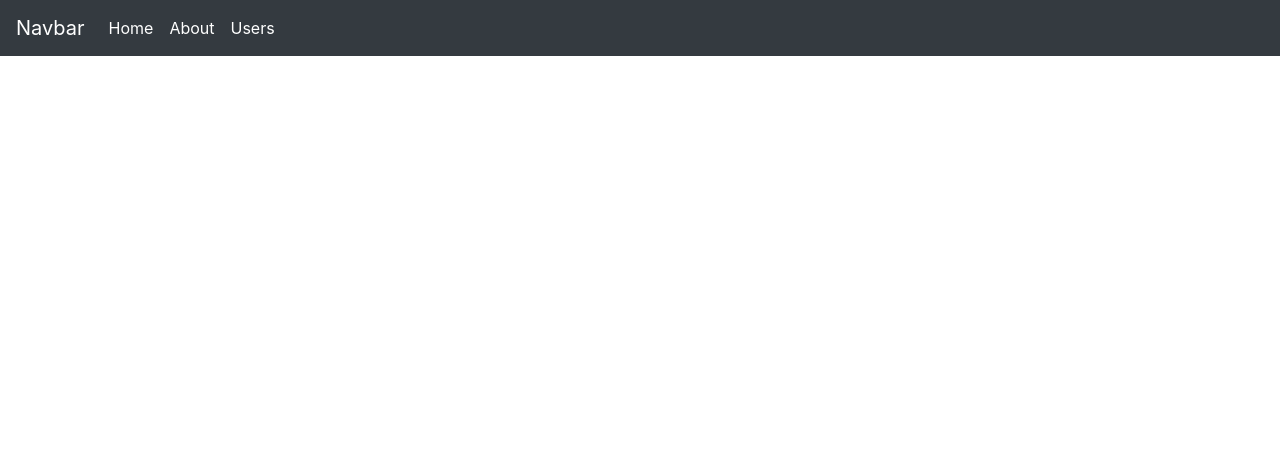
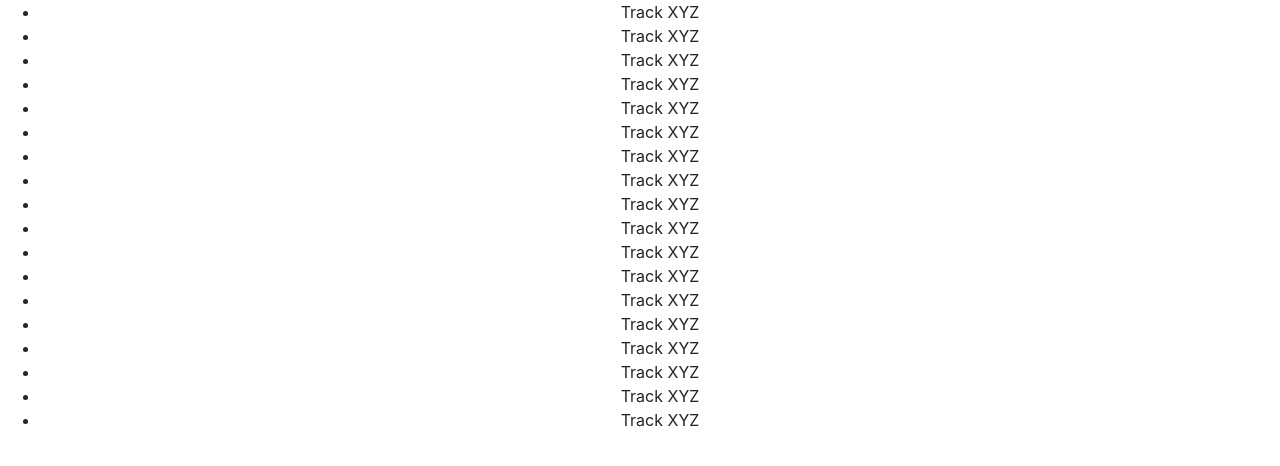
Before and after one commit to bogdankrenz/EPWS2020BystronKrenz, a React (Create React App) app in the folder Rapid_Prototype/service-worker/: page /playlist in a window 1280 px wide. Shown: the top 466 px of the page. Built offline with nearby package versions, Linux system fonts and the light colour scheme.

Commit message:
added frontend stuff

```diff
--- a/Rapid_Prototype/service-worker/src/App.js
+++ b/Rapid_Prototype/service-worker/src/App.js
@@ -1,27 +1,21 @@
-import {Navbar, Nav} from "react-bootstrap"
-import './App.css';
-import Home from "./Home"
-import About from "./About"
-import Users from "./Users"
-import {Link, Route, BrowserRouter as Router, Switch} from "react-router-dom"
+import { Navbar, Nav } from "react-bootstrap";
+import "./App.css";
+import Home from "./components/Home/Home.jsx";
+import CreateParty from "./components/Party/Host/CreateParty.jsx";
+import PartyDetails from "./components/Party/Guest/PartyDetails.jsx";
+import Playlist from "./components/Party/Host/Playlist.jsx";
+import { Link, Route, BrowserRouter as Router, Switch } from "react-router-dom";
 
 function App() {
   return (
     <div className="App">
       <Router>
-      <Navbar bg="dark" variant="dark">
-        <Navbar.Brand >Navbar</Navbar.Brand>
-        <Nav className="mr-auto">
-          <Nav.Link ><Link to="/">Home</Link></Nav.Link>
-          <Nav.Link ><Link to="/about">About</Link></Nav.Link>
-          <Nav.Link ><Link to="/users">Users</Link></Nav.Link>
-        </Nav>
-      </Navbar>
-      <Switch>
-        <Route exact path="/" component={Home}></Route>
-        <Route path="/about" component={About}></Route>
-        <Route path="/users" component={Users}></Route>
-      </Switch>
+        <Switch>
+          <Route exact path="/" component={Home}></Route>
+          <Route path="/create" component={CreateParty}></Route>
+          <Route path="/party" component={PartyDetails}></Route>
+          <Route path="/playlist" component={Playlist}></Route>
+        </Switch>
       </Router>
     </div>
   );
--- a/Rapid_Prototype/service-worker/src/Home.js
+++ /dev/null
@@ -1,12 +0,0 @@
-import React from "react";
-import { Button } from "react-bootstrap";
-
-export default function Home() {
-  return (
-    <div>
-      <h1>Home Component</h1>
-
-      <Button variant="success">Sign in with Spotify</Button>
-    </div>
-  );
-}
--- /dev/null
+++ b/Rapid_Prototype/service-worker/src/components/Home/Home.jsx
@@ -0,0 +1,18 @@
+import React from "react";
+import { Button } from "react-bootstrap";
+import { Link } from "react-router-dom";
+
+export default function Home() {
+  return (
+    <div style={{ margin: "10px" }}>
+      <Link to="/party">
+        <Button variant="success">Sign in with Spotify</Button>
+      </Link>
+      <div style={{ margin: "10px" }}>
+        <Link to="/create">
+          <Button variant="primary">Create Party</Button>
+        </Link>
+      </div>
+    </div>
+  );
+}
--- /dev/null
+++ b/Rapid_Prototype/service-worker/src/components/Party/Guest/PartyDetails.jsx
@@ -0,0 +1,12 @@
+import React, { useState, useEffect } from "react";
+
+export default function PartyDetails() {
+  const [songs, setSongs] = useState({});
+
+  useEffect(() => {
+    //here comes API call to the server to get the songs
+    //second param is empty array to run this effect on first render only
+  }, []);
+
+  return <div>Party Details Component</div>;
+}
--- /dev/null
+++ b/Rapid_Prototype/service-worker/src/components/Party/Host/CreateParty.jsx
@@ -0,0 +1,16 @@
+import React from "react";
+import { Button } from "react-bootstrap";
+import { Link } from "react-router-dom";
+import Playlist from "./Playlist";
+
+export default function CreateParty() {
+  return (
+    <div>
+      <h4>Create Party</h4>
+      <input placeholder="name" />
+      <Link to="/playlist">
+        <Button variant="primary">Submit</Button>
+      </Link>
+    </div>
+  );
+}
--- /dev/null
+++ b/Rapid_Prototype/service-worker/src/components/Party/Host/Playlist.jsx
@@ -0,0 +1,28 @@
+import React from "react";
+
+export default function Playlist() {
+  return (
+    <div>
+      <ul>
+        <li>Track XYZ</li>
+        <li>Track XYZ</li>
+        <li>Track XYZ</li>
+        <li>Track XYZ</li>
+        <li>Track XYZ</li>
+        <li>Track XYZ</li>
+        <li>Track XYZ</li>
+        <li>Track XYZ</li>
+        <li>Track XYZ</li>
+        <li>Track XYZ</li>
+        <li>Track XYZ</li>
+        <li>Track XYZ</li>
+        <li>Track XYZ</li>
+        <li>Track XYZ</li>
+        <li>Track XYZ</li>
+        <li>Track XYZ</li>
+        <li>Track XYZ</li>
+        <li>Track XYZ</li>
+      </ul>
+    </div>
+  );
+}
```
Also changed, not shown: 1 other file (tests, documents, lock files or other folders).
